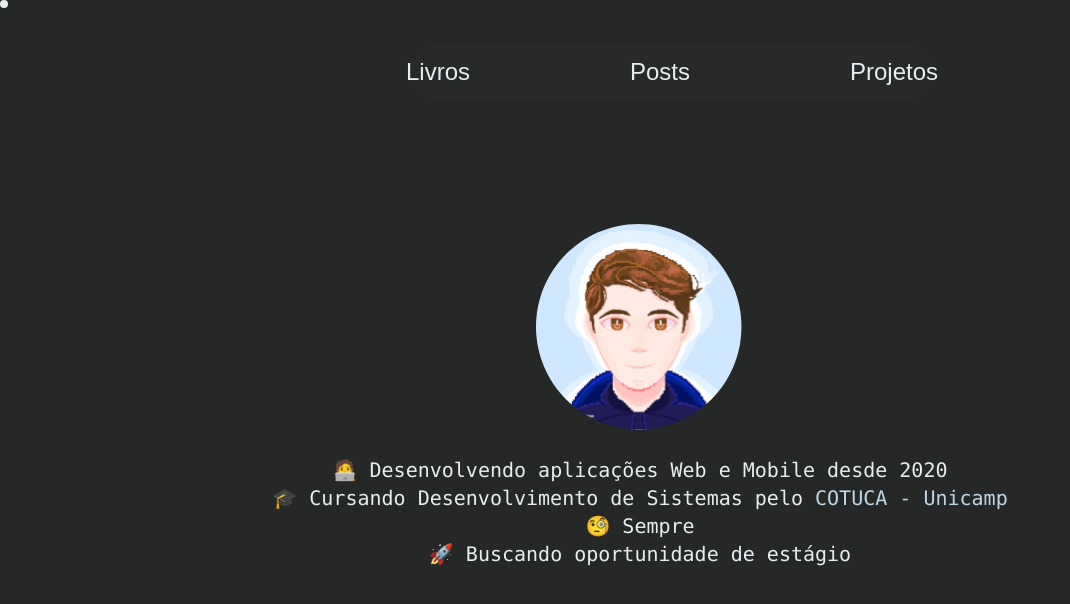
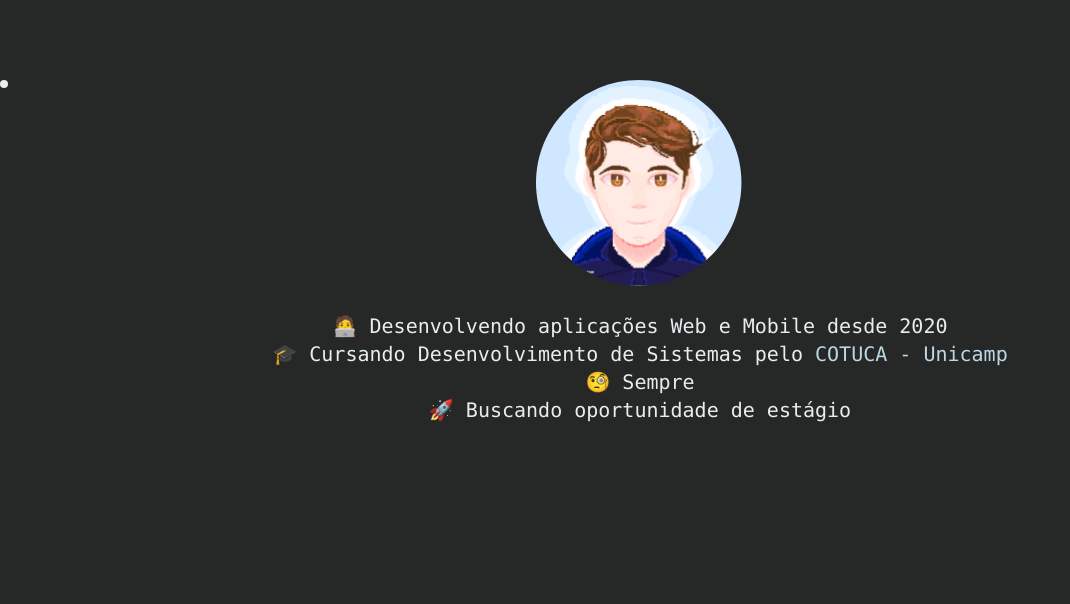
Before and after one commit to miguel-l-b/miguel-l-b.dev, a React (Create React App) app: page / in a window 1280 px wide. Shown: the top 604 px of the page, without its empty margins (0-1070 px from the left). Built offline with nearby package versions, Linux system fonts and the light colour scheme.

Commit message:
Commented out Header component in Home.tsx

```diff
--- a/src/pages/Home.tsx
+++ b/src/pages/Home.tsx
@@ -1,9 +1,9 @@
-import Header from "../components/Header"
+// import Header from "../components/Header"
 
 export default function Home(): JSX.Element {
   return (
     <>
-      <Header path="home" />
+      {/* <Header path="home" /> */}
       <main className="text-center mt-20">
         <img
           className="w-52 h-52 m-auto"
```
